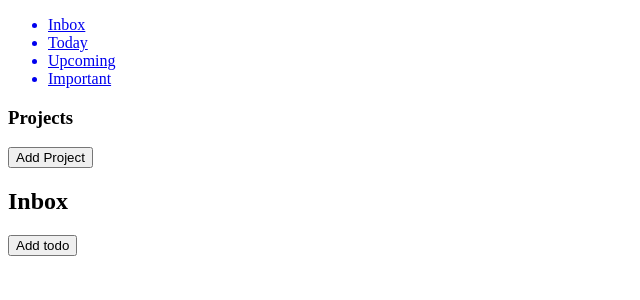
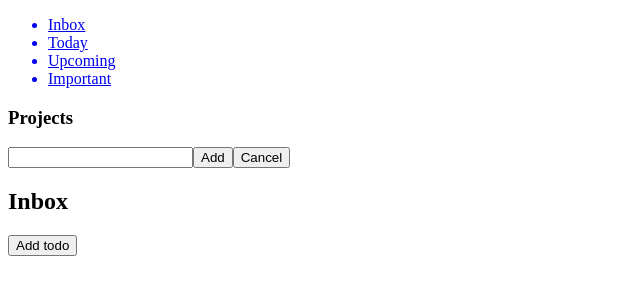
Before and after one commit to victavila/react-to-do-list, a React (Create React App) app: page / in a window 1280 px wide. Both pictures are taken after a click on the button "Add Project". Shown: the top 300 px of the page, without its empty margins (0-640 px from the left). Built offline with nearby package versions, Linux system fonts and the light colour scheme.

Commit message:
Added add project functionality to sidebar

```diff
--- /dev/null
+++ b/src/components/Sidebar/AddProject/AddProject.tsx
@@ -0,0 +1,42 @@
+import { FormEvent, ChangeEvent, useState } from 'react';
+import { useAppDispatch } from '../../../app/hooks';
+import { addProject } from './projectSlice';
+
+interface FormProps {
+  toggleVisibility: () => void
+}
+
+const AddProject = ({ toggleVisibility }: FormProps) => {
+  const dispatch = useAppDispatch();
+  const [text, setText] = useState("");
+
+  const handleSubmit = (e: FormEvent<HTMLFormElement>): void => {
+    e.preventDefault();
+
+    if (!text.trim()) {
+      return;
+    };
+    dispatch(addProject(text));
+    setText("");
+    toggleVisibility();
+  };
+
+  const handleChange = (e: ChangeEvent<HTMLInputElement>): void => {
+    setText(e.target.value);
+  };
+
+  const handleCancel = (): void => {
+    setText("");
+    toggleVisibility();
+  }
+
+  return (
+    <form className="project-form" onSubmit={handleSubmit}>
+      <input value={text} onChange={handleChange}></input>
+      <button type="submit">Add</button>
+      <button onClick={handleCancel}>Cancel</button>
+    </form>
+  )
+}
+
+export default AddProject;
--- /dev/null
+++ b/src/components/Sidebar/ProjectLink/ProjectLink.tsx
@@ -0,0 +1,11 @@
+interface LinkProps {
+  name: string,
+};
+
+const ProjectLink = ({ name }: LinkProps) => {
+  return(
+    <li>{name}</li>
+  )
+}
+
+export default ProjectLink;
--- a/src/components/Sidebar/Sidebar.tsx
+++ b/src/components/Sidebar/Sidebar.tsx
@@ -1,6 +1,17 @@
+import { useState } from "react";
 import { Link } from "react-router-dom";
+import { useAppSelector } from "../../app/hooks";
+import AddProject from "./AddProject/AddProject";
+import ProjectLink from "./ProjectLink/ProjectLink";
 
 const Sidebar = () => {
+  const projects = useAppSelector(state => state.projects);
+  const [formVisibility, setFormVisibility] = useState(false);
+
+  const toggleVisibility = () => {
+    setFormVisibility(!formVisibility);
+  }
+
   return (
     <nav className="sidebar">
       <ul className="links">
@@ -19,10 +30,13 @@ const Sidebar = () => {
       </ul>
       <div className="nav-projects">
         <h3>Projects</h3>
-        <div>
-        </div>
+        <ul>
+          {projects.map(project => (
+            <ProjectLink key={project.id} {...project} />
+          ))}
+        </ul>
       </div>
-      <button>Add Project</button>
+      {formVisibility ? <AddProject toggleVisibility={toggleVisibility} />: <button onClick={toggleVisibility}>Add Project</button>}
     </nav>
   )
 }
```
Also changed, not shown: src/components/Sidebar/AddProject/AddProject.css (added), src/components/Sidebar/ProjectLink/ProjectLink.css (added).
